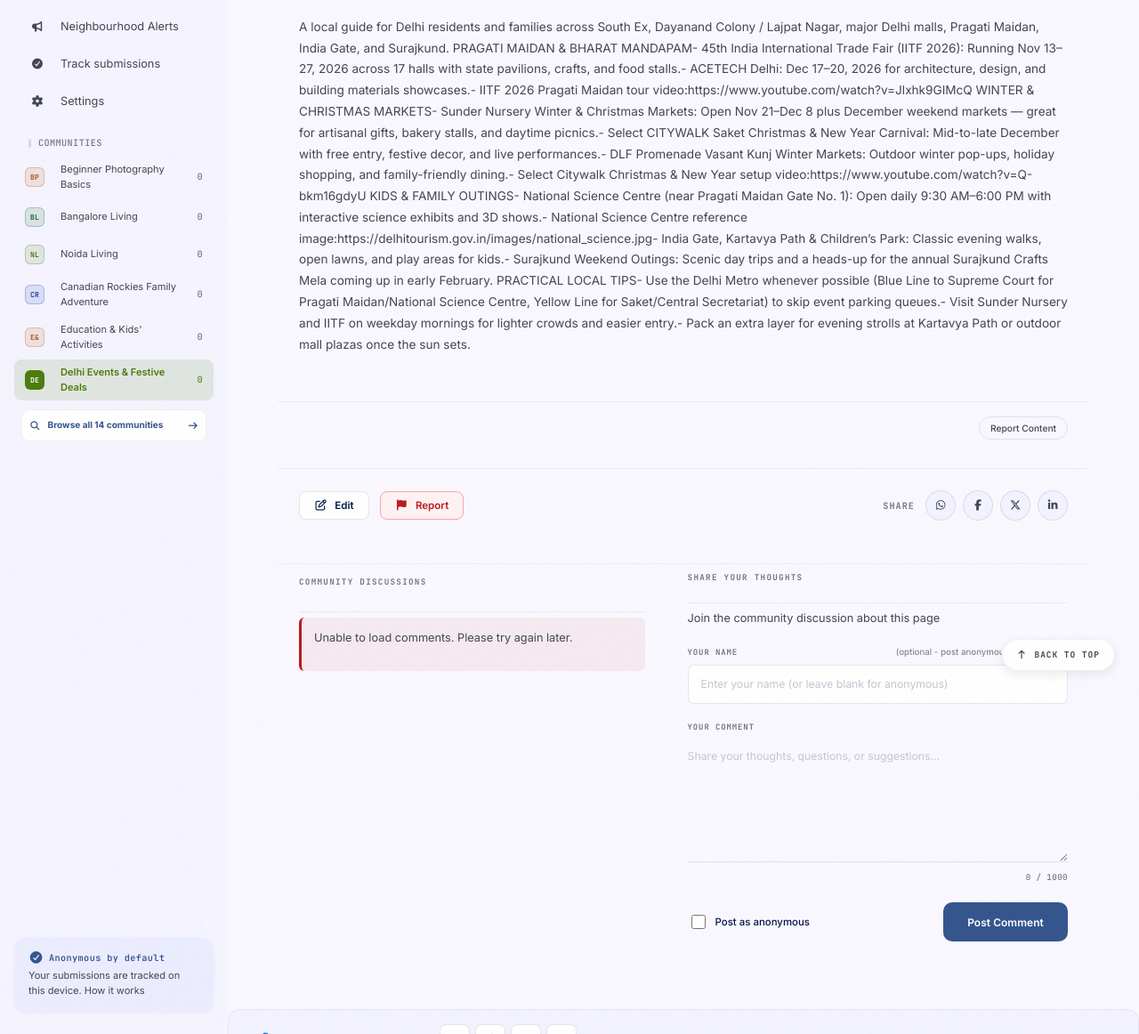
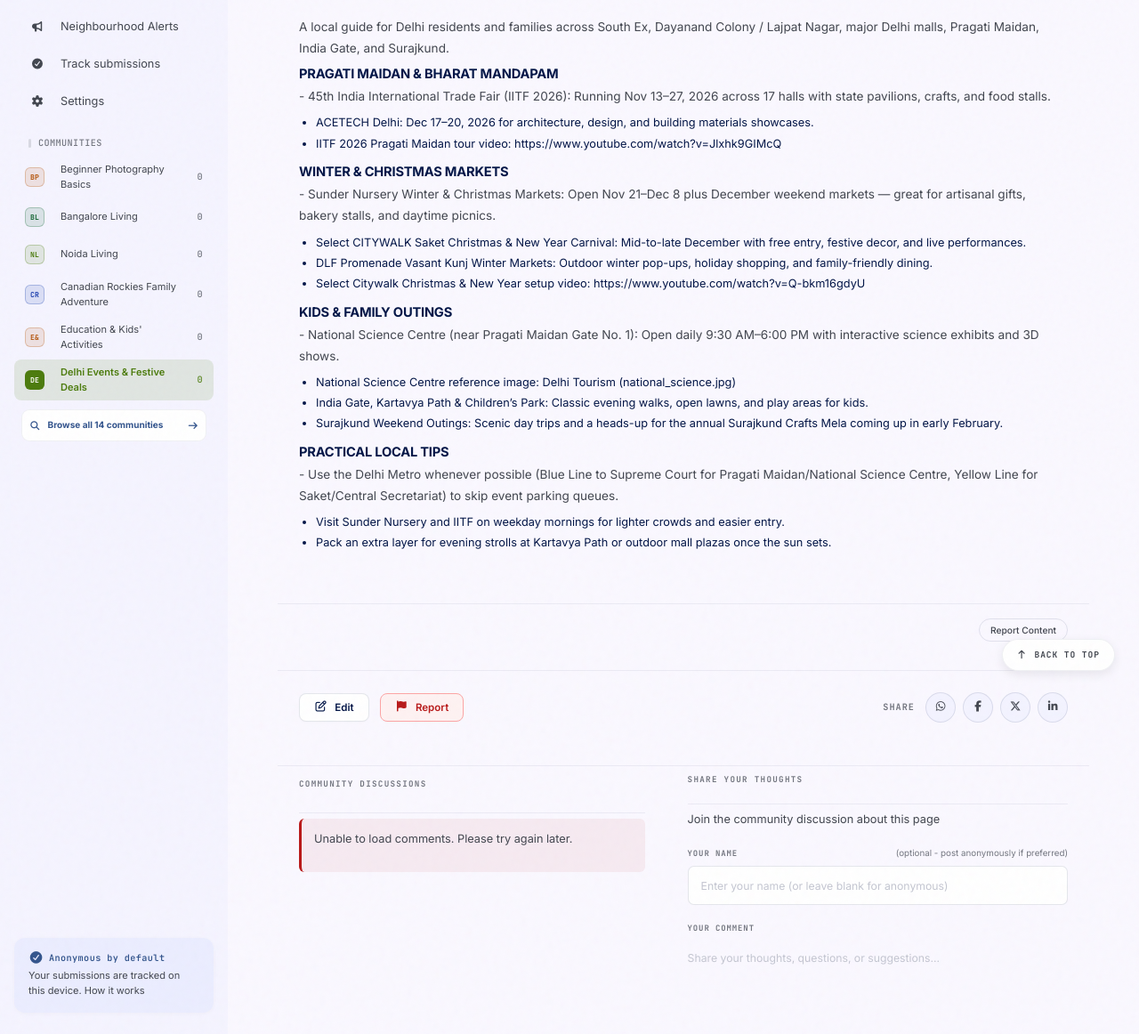
Before and after one commit to the-hub-community/hub-web, a Jekyll site: the page built from content/delhi-events-festive-deals/index.md, in a window 1280 px wide and 1400 px high, scrolled down 714 px. Shown: the part 238-1400 px from the top of the window at 89% size. Built offline with Jekyll 4.4.1, drawn with Linux system fonts in a browser that asks for light colours.

Commit message:
sync(delhi-events-festive-deals): content/delhi-events-festive-deals/index.md

```diff
--- a/content/delhi-events-festive-deals/index.md
+++ b/content/delhi-events-festive-deals/index.md
@@ -19,10 +19,52 @@ date: 2026-11-20T02:34:42.547Z
 
 <div class="lh-text">
 A local guide for Delhi residents and families across South Ex, Dayanand Colony / Lajpat Nagar, major Delhi malls, Pragati Maidan, India Gate, and Surajkund.
-PRAGATI MAIDAN &amp; BHARAT MANDAPAM- 45th India International Trade Fair (IITF 2026): Running Nov 13–27, 2026 across 17 halls with state pavilions, crafts, and food stalls.- ACETECH Delhi: Dec 17–20, 2026 for architecture, design, and building materials showcases.- IITF 2026 Pragati Maidan tour video:https://www.youtube.com/watch?v=Jlxhk9GIMcQ
-WINTER &amp; CHRISTMAS MARKETS- Sunder Nursery Winter &amp; Christmas Markets: Open Nov 21–Dec 8 plus December weekend markets — great for artisanal gifts, bakery stalls, and daytime picnics.- Select CITYWALK Saket Christmas &amp; New Year Carnival: Mid-to-late December with free entry, festive decor, and live performances.- DLF Promenade Vasant Kunj Winter Markets: Outdoor winter pop-ups, holiday shopping, and family-friendly dining.- Select Citywalk Christmas &amp; New Year setup video:https://www.youtube.com/watch?v=Q-bkm16gdyU
-KIDS &amp; FAMILY OUTINGS- National Science Centre (near Pragati Maidan Gate No. 1): Open daily 9:30 AM–6:00 PM with interactive science exhibits and 3D shows.- National Science Centre reference image:https://delhitourism.gov.in/images/national_science.jpg- India Gate, Kartavya Path &amp; Children's Park: Classic evening walks, open lawns, and play areas for kids.- Surajkund Weekend Outings: Scenic day trips and a heads-up for the annual Surajkund Crafts Mela coming up in early February.
-PRACTICAL LOCAL TIPS- Use the Delhi Metro whenever possible (Blue Line to Supreme Court for Pragati Maidan/National Science Centre, Yellow Line for Saket/Central Secretariat) to skip event parking queues.- Visit Sunder Nursery and IITF on weekday mornings for lighter crowds and easier entry.- Pack an extra layer for evening strolls at Kartavya Path or outdoor mall plazas once the sun sets.
+</div>
+<div class="lh-clear"></div>
+</div>
+
+<div class="lh-section">
+
+
+<div class="lh-text">
+**PRAGATI MAIDAN &amp; BHARAT MANDAPAM**- 45th India International Trade Fair (IITF 2026): Running Nov 13–27, 2026 across 17 halls with state pavilions, crafts, and food stalls.
+- ACETECH Delhi: Dec 17–20, 2026 for architecture, design, and building materials showcases.
+- IITF 2026 Pragati Maidan tour video: https://www.youtube.com/watch?v=Jlxhk9GIMcQ
+</div>
+<div class="lh-clear"></div>
+</div>
+
+<div class="lh-section">
+
+
+<div class="lh-text">
+**WINTER &amp; CHRISTMAS MARKETS**- Sunder Nursery Winter &amp; Christmas Markets: Open Nov 21–Dec 8 plus December weekend markets — great for artisanal gifts, bakery stalls, and daytime picnics.
+- Select CITYWALK Saket Christmas &amp; New Year Carnival: Mid-to-late December with free entry, festive decor, and live performances.
+- DLF Promenade Vasant Kunj Winter Markets: Outdoor winter pop-ups, holiday shopping, and family-friendly dining.
+- Select Citywalk Christmas &amp; New Year setup video: https://www.youtube.com/watch?v=Q-bkm16gdyU
+</div>
+<div class="lh-clear"></div>
+</div>
+
+<div class="lh-section">
+
+
+<div class="lh-text">
+**KIDS &amp; FAMILY OUTINGS**- National Science Centre (near Pragati Maidan Gate No. 1): Open daily 9:30 AM–6:00 PM with interactive science exhibits and 3D shows.
+- National Science Centre reference image: Delhi Tourism (national_science.jpg)
+- India Gate, Kartavya Path &amp; Children's Park: Classic evening walks, open lawns, and play areas for kids.
+- Surajkund Weekend Outings: Scenic day trips and a heads-up for the annual Surajkund Crafts Mela coming up in early February.
+</div>
+<div class="lh-clear"></div>
+</div>
+
+<div class="lh-section">
+
+
+<div class="lh-text">
+**PRACTICAL LOCAL TIPS**- Use the Delhi Metro whenever possible (Blue Line to Supreme Court for Pragati Maidan/National Science Centre, Yellow Line for Saket/Central Secretariat) to skip event parking queues.
+- Visit Sunder Nursery and IITF on weekday mornings for lighter crowds and easier entry.
+- Pack an extra layer for evening strolls at Kartavya Path or outdoor mall plazas once the sun sets.
 </div>
 <div class="lh-clear"></div>
 </div>
```
Also changed, not shown: other parts of content/delhi-events-festive-deals/index.md (+4 -4 lines).
